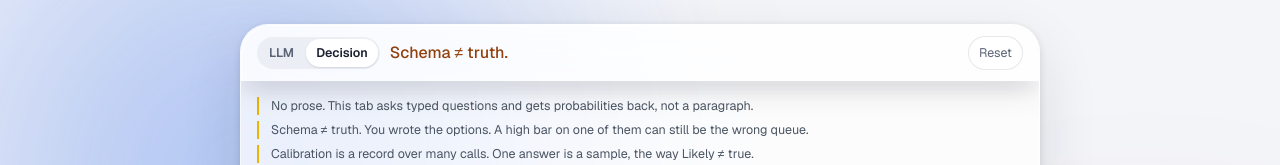
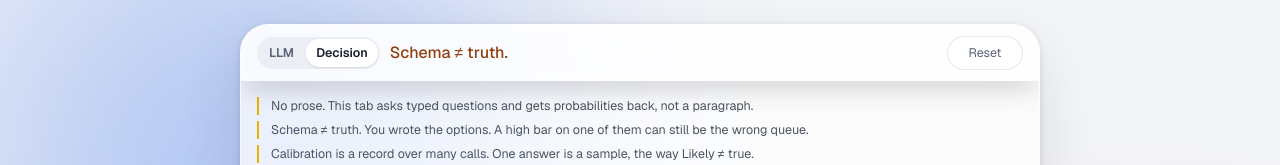
Before and after one commit to rdtiv/chatprob, a Next.js app: page / in a window 1280 px wide. Both pictures are taken after a click on the tab "Decision". Shown: the top 165 px of the page. Built offline with nearby package versions, Linux system fonts and the light colour scheme.

Commit message:
fix: keep the Decision Reset chip the same width when it arms
Reset and Reset? share one hit target, same two-click pattern as Clear.

Co-authored-by: Dan Thompson <rdtiv@users.noreply.github.com>

```diff
--- a/components/ChatInterface.js
+++ b/components/ChatInterface.js
@@ -955,7 +955,7 @@ export default function ChatInterface() {
               <button
                 type="button"
                 onClick={handleResetClick}
-                className="refresh-button is-text glass-chip"
+                className="refresh-button is-text glass-chip decision-reset"
                 aria-label={resetArmed ? 'Confirm reset decision workbench' : 'Reset decision workbench'}
               >
                 {resetArmed ? 'Reset?' : 'Reset'}
--- a/styles/decision.css
+++ b/styles/decision.css
@@ -402,6 +402,13 @@
   margin-right: auto;
 }
 
+/* "Reset" and "Reset?" stay the same width, so the confirm click lands
+   on the same chip. */
+.decision-reset {
+  min-width: 76px;
+  justify-content: center;
+}
+
 @media (max-width: 768px) {
   .mode-tabs {
     margin-right: auto;
```
